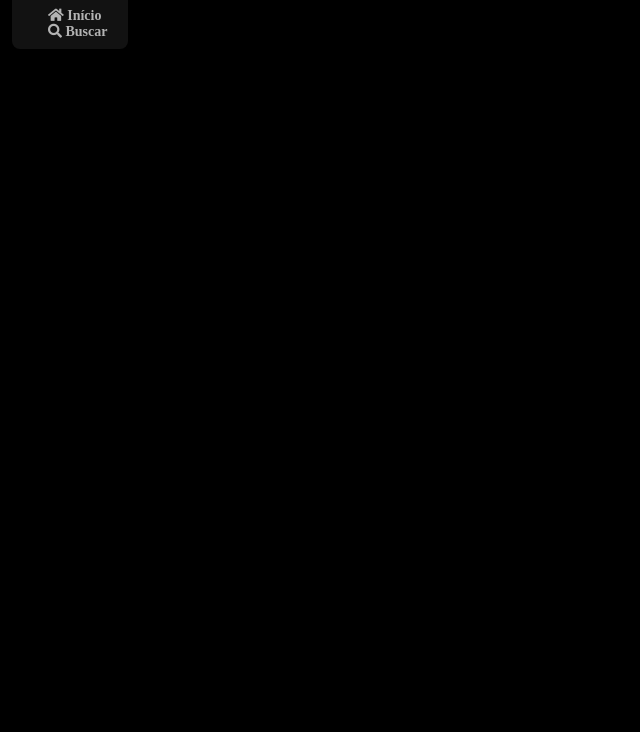
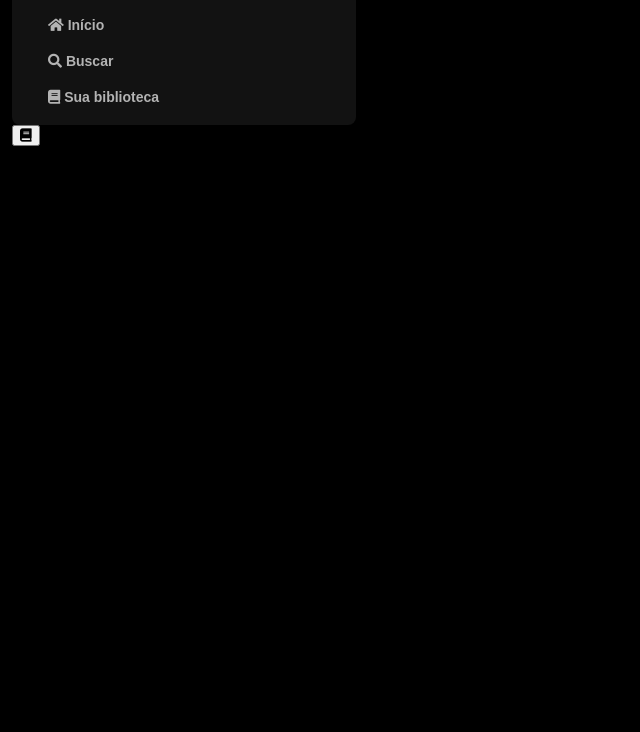
Before and after one commit to rpucca/spotify-imersao-alura, a plain HTML site: page index.html in a window 1280 px wide. Shown: the part 68-800 px from the top of the page, without its empty margins (0-640 px from the left). Drawn offline with Linux system fonts and the light colour scheme.

Commit message:
commit2349

```diff
--- a/index.html
+++ b/index.html
@@ -18,8 +18,6 @@
             <div class="logo">
                 <a href="">
                     <img src="./assets/icons/logo-spotify.png" alt="logo do spotify">
-                </a>
-                <div>
                 <ul>
                     <li>
                         <a href="">
@@ -33,11 +31,33 @@
                             <span>Buscar</span>
                         </a>
                     </li>
+                    <li>
+                        <a href="">
+                            <span class="fa fa-book"></span>
+                            <span>Sua biblioteca</span>
+                        </a>
+                    </li>
                 </ul>
             </div>
-            </div>
         </nav>
+
+        <div class="library">
+            <div class="library_content">
+                <button class="library_button">
+                    <span class="fa fas fa-book"></span>
+                </button>
+                <span class="fa fa-plus"></span>
             </div>
 
+            <section class="section_playlist">
+                <div class="section_playlist_content">
+                    <span class="text title">"Crie sua primeira playlist"</span>
+                    <span class="text subtitle">"É fácil, vamos te ajudar"</span>
+
+                </div>
+
+            </section>
+        </div>
+    </div>
 </body>
 </html>
--- a/style.css
+++ b/style.css
@@ -28,11 +28,16 @@ body {
     padding: 0 20px 10px 20px;
 }
 
+.sidebar ul li {
+    padding: 10px 0px;
+}
+
 .sidebar nav ul li a {
     color: #b3b3b3;
     text-decoration: none;
     font-weight:600;
     font-size: 14px;
+    font-family: "DM Sans", sans-serif;
 }
 
 .logo img {
```
Lines whose indentation alone changed are shown as unchanged.
